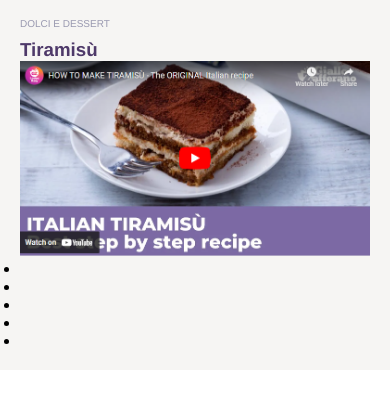
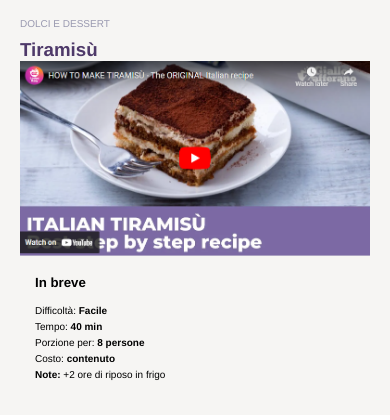
Before and after one commit to EdoardoProstamo/htmlcss-responsive-layout, a plain HTML site: page index.html in a window 390 px wide. Shown: the part 70-490 px from the top of the page. Drawn offline with Linux system fonts and the light colour scheme.

Commit message:
feat: scrittura "Ricetta" mobile

```diff
--- a/index.html
+++ b/index.html
@@ -22,14 +22,14 @@
         </div>
         <div class="Ricetta">
             <img src="img/image(10).jpg" alt="Immagine 1">
-            <div>
-                <h4></h4>
+            <div class="Esecuzione">
+                <h5>In breve</h5>
                 <ul>
-                    <li></li>
-                    <li></li>
-                    <li></li>
-                    <li></li>
-                    <li></li>
+                    <li>Difficoltà: <span>Facile</span></li>
+                    <li>Tempo: <span>40 min</span></li>
+                    <li>Porzione per: <span>8 persone</span></li>
+                    <li>Costo: <span>contenuto</span></li>
+                    <li>Note: <span>+2 ore di riposo in frigo</span></li>
                 </ul>
             </div>
         </div>
--- a/style.css
+++ b/style.css
@@ -45,6 +45,32 @@ h3 > span {
 .Ricetta :first-child {
     width: 100%;
 }
+
+.Esecuzione {
+    padding: 15px 15px;
+    display: flex;
+    flex-direction: column;
+    gap: 15px;
+}
+.Esecuzione > ul {
+    list-style: none;
+    display: flex;
+    flex-direction: column;
+    gap: 5px;
+}
+.Esecuzione ul > li {
+    font-size: x-small;
+}
+.Esecuzione ul :last-child {
+    font-weight: bold;
+}
+.Esecuzione ul :last-child > span {
+    font-weight: normal;
+}
+.Esecuzione ul li > span {
+    font-weight: bold;
+}
+
 /** Media Query **/
 
 /* Tablet */
```
